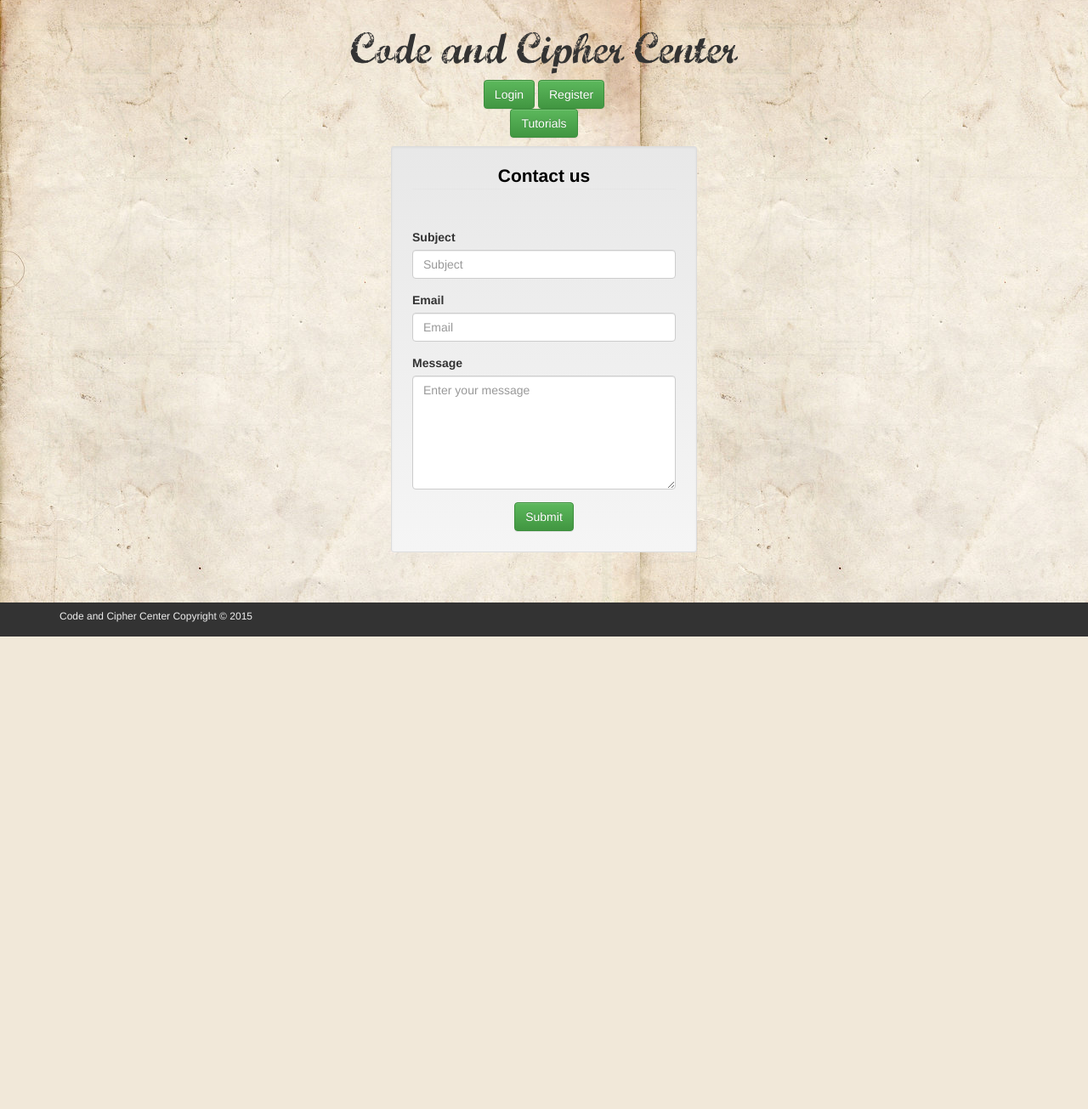
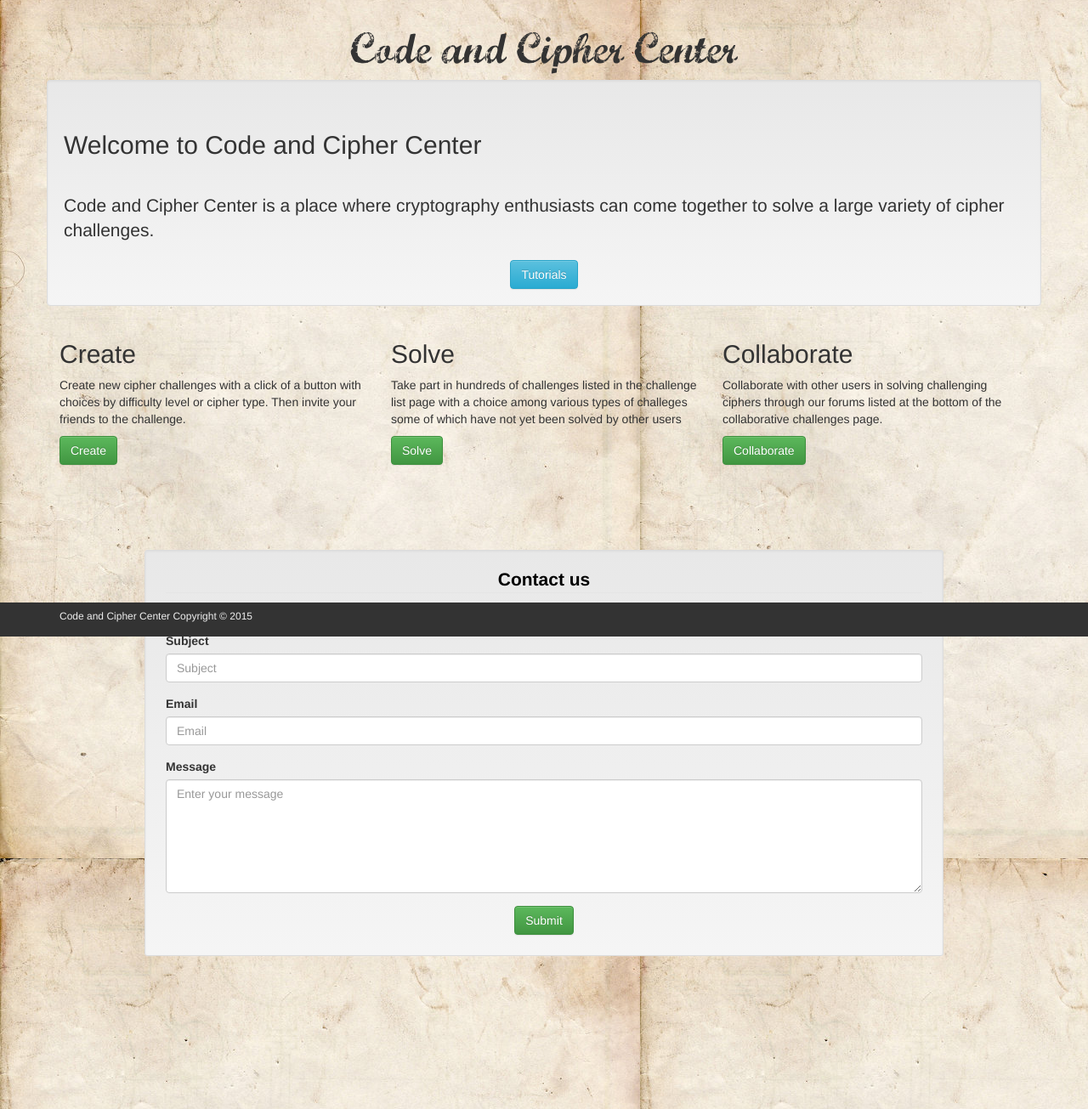
Before and after one commit to lrascius/CodeCipherCenter, a Django app: page / in a window 1280 px wide. Shown: the part 51-1356 px from the top of the page at 85% size. Before the commit the page ends 800 px from the top, so only its background shows below. Run offline with Django 3.2, Linux system fonts and the light colour scheme; parts of the project's set-up code (start-up, migrations or seed data) failed here and were passed over; some libraries are stand-ins or nearby versions.

Commit message:
Adding some information to the homepage

```diff
--- a/cccenter/templates/cccenter/home_page.html
+++ b/cccenter/templates/cccenter/home_page.html
@@ -2,18 +2,50 @@
 {% load static from staticfiles %}
 
 {% block body %}
+
 <h1 class="text-center">Code and Cipher Center</h1>
 
-<p class="text-center">
-<a class = "btn btn-success" href="/accounts/login/">Login</a>
-<a class = "btn btn-success" href="/accounts/register/">Register</a>
-<br>
-<a class = "btn btn-success" href="/cipher/tutorials/">Tutorials</a>
-</p>
+<div class="container">
 
-<div class="container">
 	<div class="row">
-		<div class="col-md-4 col-md-offset-4">
+		<div class="col-12">
+			<div class="well">
+				<div class="page-header">
+					<h2> Welcome to Code and Cipher Center </h2>
+				</div>
+
+				<p class="lead"> Code and Cipher Center is a place where cryptography enthusiasts can come together to solve
+				a large variety of cipher challenges. </p>
+
+<!-- 				<a class="btn btn-large btn-success" href="/accounts/login/">Login</a>
+				<a class="btn btn-large btn-success" href="/accounts/register/">Register</a> -->
+				<div class="span7 text-center"><a class = "btn btn-info" href="/cipher/tutorials/">Tutorials</a></div>
+			</div>
+		</div>
+	</div>
+
+	<div class="row">
+        <div class="col-md-4">
+            <h2>Create</h2>
+            <p>Create new cipher challenges with a click of a button with choices by difficulty level or cipher type. Then invite your
+            friends to the challenge.</p>
+            <a class="btn btn-success" href="/cipher/createchallenge">Create</a>
+        </div>
+        <div class="col-md-4">
+            <h2>Solve</h2>
+            <p>Take part in hundreds of challenges listed in the challenge list page with a choice among various types of challeges
+            some of which have not yet been solved by other users</p>
+            <a class="btn btn-success" href="/cipher/challengelist">Solve</a>
+        </div>
+        <div class="col-md-4">
+            <h2>Collaborate</h2>
+            <p>Collaborate with other users in solving challenging ciphers through our forums listed at the bottom of the collaborative
+            challenges page.</p>
+            <a class="btn btn-success" href="/cipher/challengelist">Collaborate</a>
+        </div>
+	</div>
+	<div class="row" style="padding: 100px">
+		<div class="col-md-12">
 			<div class="well well-sm">
 				<div class="panel-heading">
 					<legend class="text-center header" style="color: black"><strong>Contact us</strong></legend>
```
Also changed, not shown: db.sqlite3.
